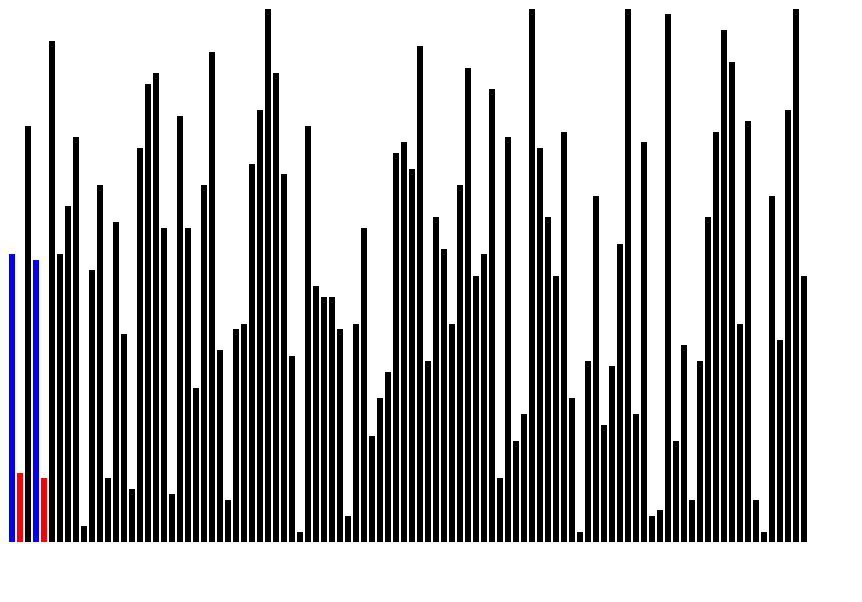
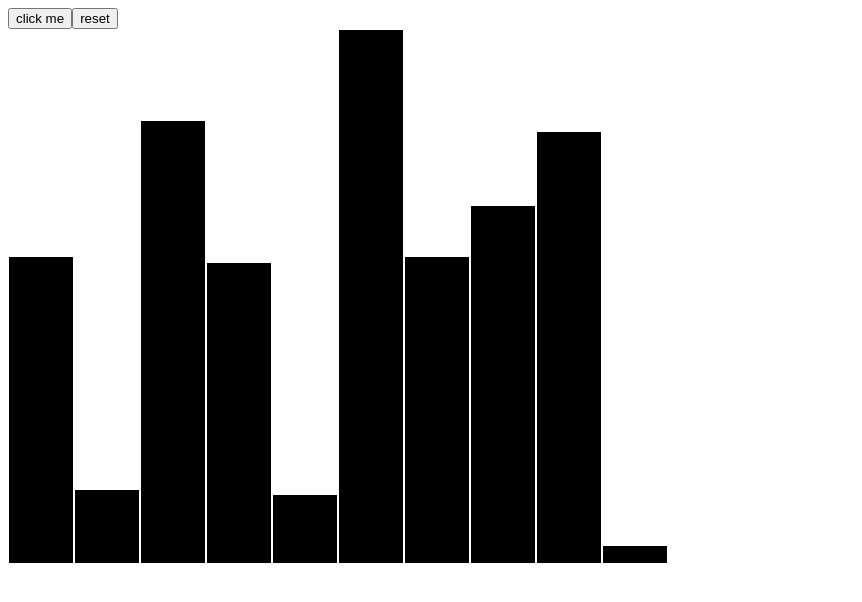
Before and after one commit to markarmanus/Sorting-Visualizer, a React (Create React App) app: page / in a window 1280 px wide. Shown: the top 602 px of the page, without its empty margins (0-862 px from the left). Built offline with nearby package versions, Linux system fonts and the light colour scheme.

Commit message:
Got Bubble search algorthim working with proper coloring of bar

```diff
--- a/src/App.js
+++ b/src/App.js
@@ -5,33 +5,94 @@ export default class App extends React.Component {
   constructor(props) {
     super(props)
     this.state = {
-      values: this.generateArray(100),
-      selected: 0,
-      comparing: [0, 3],
+      values: this.generateArray(10),
+      comparing: [],
+      done: false,
+      inProgress: false,
+      switching: [],
+      speed: 0,
       newStart: true,
       selectedAlgorthim: "Bubble Sort"
     }
+    this.search = this.search.bind(this)
+    this.reset = this.reset.bind(this)
   }
+
   generateArray(length) {
+    // Plus one to avoid 0 values
     return Array.from({ length: length }, () =>
       Math.floor(Math.random() * 100 + 1)
     )
   }
-  searchIteration() {}
-  componentDidMount() {
+
+  async waitFor(time) {
+    await new Promise(resolve => setTimeout(resolve, time))
+  }
+
+  async search() {
+    if (this.state.inProgress) return
+    await this.setState({ newStart: false, done: false, inProgress: true })
+    let tempCopy = this.state.values
+    switch (this.state.selectedAlgorthim) {
+      case "Bubble Sort":
+        for (let x = this.state.values.length - 1; x > 0; x--) {
+          for (let i = 0; i < x; i++) {
+            if (this.state.newStart) return
+            this.setState({
+              comparing: [i, i + 1]
+            })
+            await this.waitFor(this.state.speed)
+            if (tempCopy[i] > tempCopy[i + 1]) {
+              this.setState({
+                switching: [i, i + 1]
+              })
+              await this.waitFor(this.state.speed)
+              let temp = tempCopy[i]
+              tempCopy[i] = tempCopy[i + 1]
+              tempCopy[i + 1] = temp
+              this.setState({
+                values: tempCopy
+              })
+              await this.waitFor(this.state.speed)
+              this.setState({
+                switching: []
+              })
+              await this.waitFor(this.state.speed)
+            }
+          }
+        }
+        break
+      default:
+        break
+    }
     this.setState({
-      newStart: false
+      done: true,
+      comparing: [],
+      switching: []
     })
   }
-  nextStep() {}
+
+  reset() {
+    this.setState({
+      newStart: true,
+      values: this.generateArray(50),
+      comparing: [],
+      switching: [],
+      inProgress: false,
+      done: false
+    })
+  }
   render() {
     return (
       <div>
+        <button onClick={this.search}>click me</button>
+        <button onClick={this.reset}>reset</button>
+
         <Container
-          selected={this.state.selected}
-          comparing={[0, 3]}
-          switching={[1, 4]}
+          comparing={this.state.comparing}
+          switching={this.state.switching}
           newStart={this.state.newStart}
+          done={this.state.done}
           values={this.state.values}
         ></Container>
       </div>
--- a/src/Container.js
+++ b/src/Container.js
@@ -6,44 +6,56 @@ export default class Container extends React.Component {
   constructor(props) {
     super(props)
     this.state = {
-      multiplexor: this.calculateNormalizer(props),
-      barWidth: this.calculateBarWidth(props)
+      multiplexor: 0,
+      barWidth: 0
+    }
+    this.calculateBarWidth = this.calculateBarWidth.bind(this)
+    this.calculateNormalizer = this.calculateNormalizer.bind(this)
+  }
+
+  calculateNormalizer(values) {
+    let maxSoFar = 0
+    values.forEach(value => {
+      maxSoFar = value > maxSoFar ? value : maxSoFar
+    })
+    this.setState({ multiplexor: window.innerHeight / 1.5 / maxSoFar })
+  }
+
+  calculateBarWidth(values) {
+    Math.floor(window.innerWidth / 2 / values.length) == 0
+      ? this.setState({ barWidth: 1 })
+      : this.setState({
+          barWidth: Math.floor(window.innerWidth / 2 / values.length)
+        })
+  }
+  getColor(index) {
+    return this.props.done
+      ? "purple"
+      : this.props.switching.includes(index)
+      ? "red"
+      : this.props.comparing.includes(index)
+      ? "green"
+      : "black"
+  }
+  componentWillReceiveProps(nextProps) {
+    if (nextProps.newStart) {
+      this.calculateNormalizer(nextProps.values)
+      this.calculateBarWidth(nextProps.values)
     }
   }
-  calculateNormalizer(props) {
-    if (props.newStart) {
-      let maxSoFar = 0
-      props.values.forEach(value => {
-        maxSoFar = value > maxSoFar ? value : maxSoFar
-      })
-      return window.innerHeight / 1.5 / maxSoFar
-    } else {
-      return 1
-    }
+  componentWillMount() {
+    this.calculateNormalizer(this.props.values)
+    this.calculateBarWidth(this.props.values)
   }
-  calculateBarWidth(props) {
-    if (props.newStart) {
-      return Math.floor(window.innerWidth / 2 / props.values.length) == 0
-        ? 1
-        : Math.floor(window.innerWidth / 2 / props.values.length)
-    }
-  }
-
   render() {
     return (
-      <div style={{ height: window.innerHeight / 1.5 }}>
+      <div>
         {this.props.values.map((value, index) => (
           <Bar
-            color={
-              this.props.switching.includes(index)
-                ? "red"
-                : this.props.comparing.includes(index)
-                ? "blue"
-                : "black"
-            }
+            color={this.getColor(index)}
             key={index}
             width={this.state.barWidth}
-            height={Math.floor(value * this.state.multiplexor)}
+            height={value * this.state.multiplexor}
             newStart={this.props.newStart}
           ></Bar>
         ))}
```
